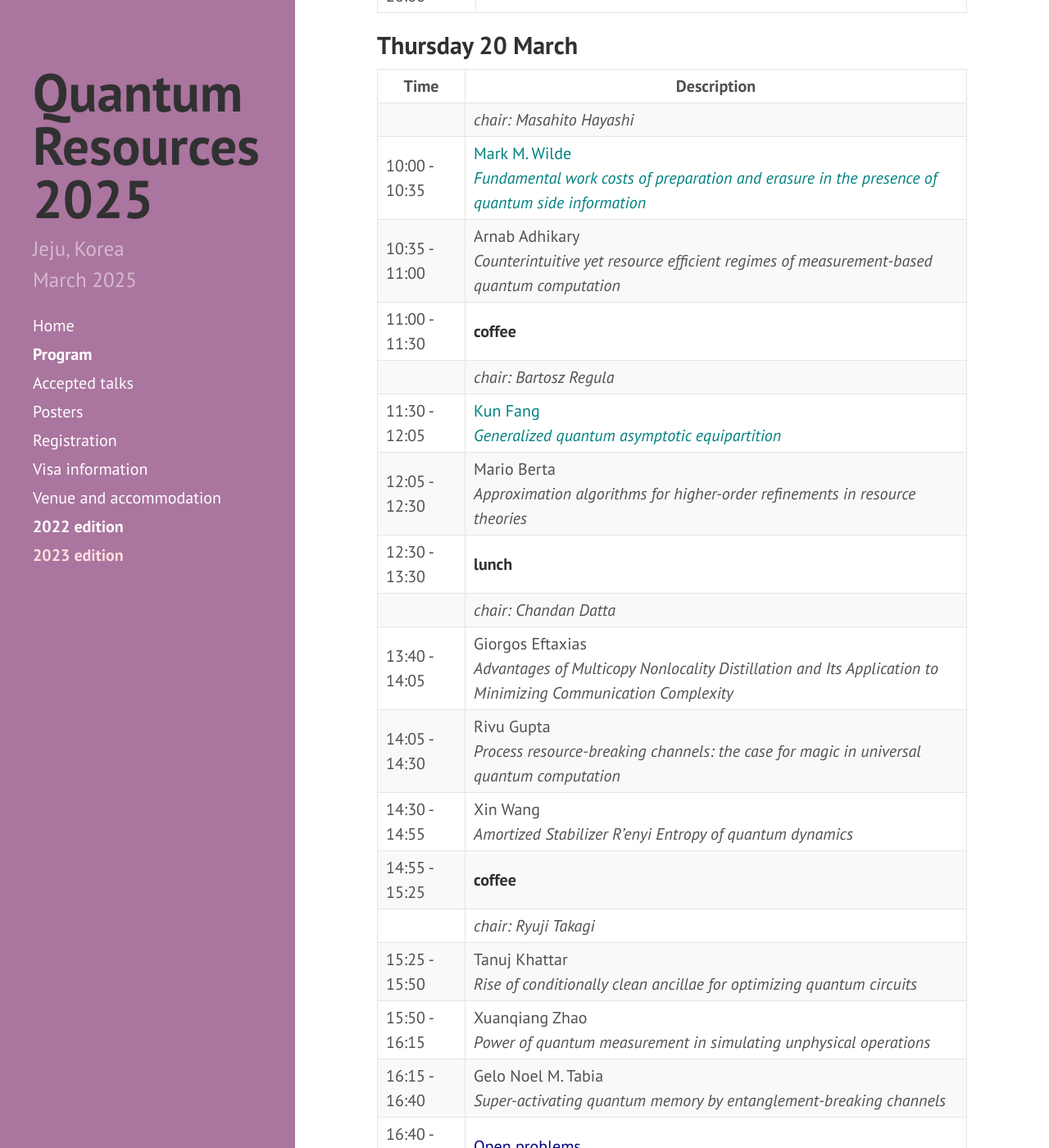
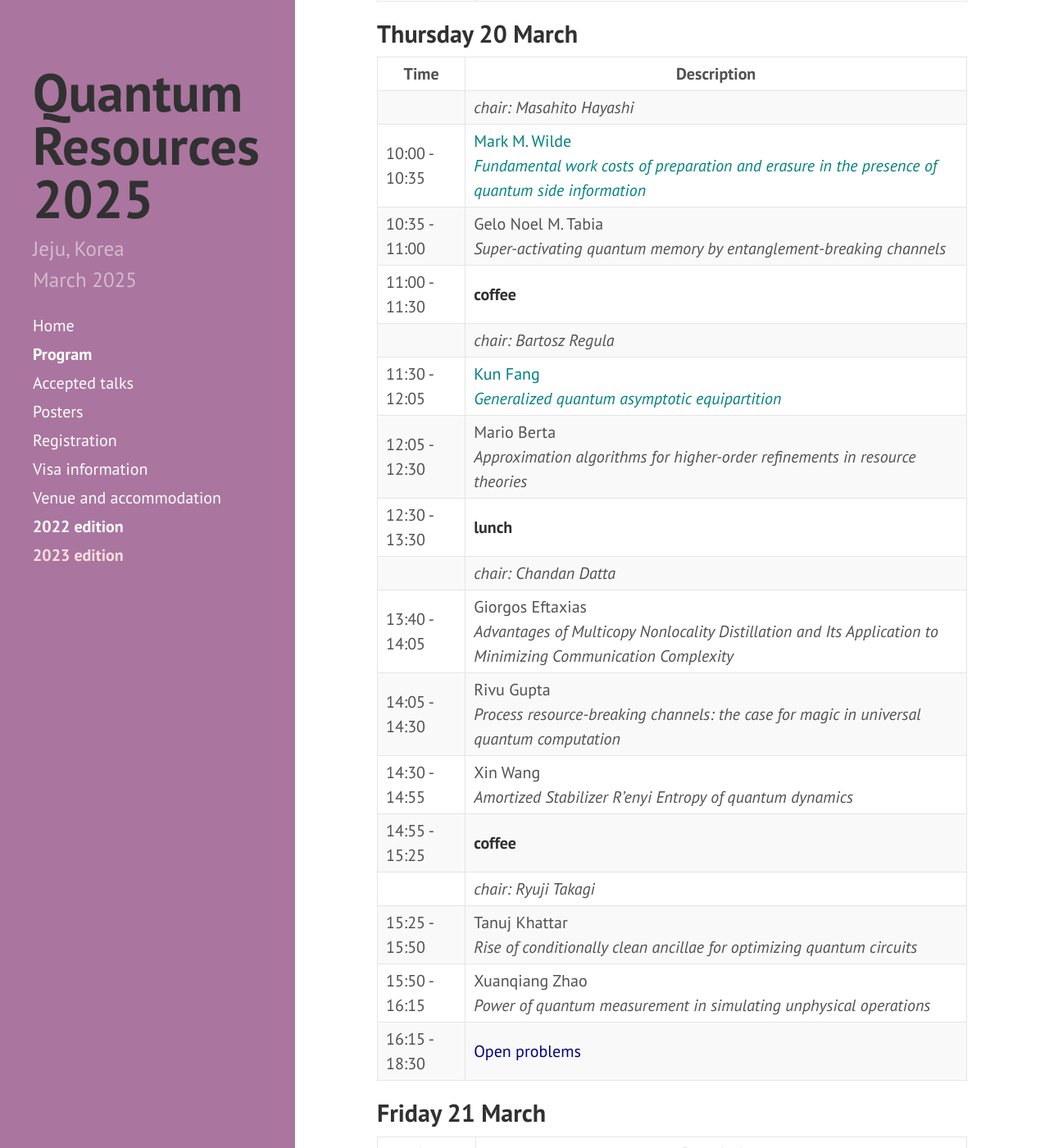
Before and after one commit to yeon-lee/yeon-lee.github.io, a Jekyll site: the page built from program.md, in a window 1280 px wide and 1400 px high, scrolled down 4596 px. Shown: the whole window at 82% size. Built offline with Jekyll 4.4.1, drawn with Linux system fonts in a browser that asks for light colours; nearby versions of some CDN libraries.

Commit message:
Update program.md

```diff
--- a/program.md
+++ b/program.md
@@ -5,7 +5,7 @@ order: 2
 ---
 
 ## Program at a glance
-<img src="Time_table_v3.png" width="750"/>
+<img src="Time_table_v4.png" width="750"/>
 
 ## Monday 17 March
 
@@ -77,7 +77,7 @@ order: 2
 |--- |--- |
 | | *chair: Masahito Hayashi* |
 | 10:00 - 10:35 | <span class="p-contrib"> Mark M. Wilde <br /><i> Fundamental work costs of preparation and erasure in the presence of quantum side information </i></span>                      |
-| 10:35 - 11:00 | Arnab Adhikary <br /><i>Counterintuitive yet resource efficient regimes of measurement-based quantum computation</i> |
+| 10:35 - 11:00 | Gelo Noel M. Tabia <br /><i>Super-activating quantum memory by entanglement-breaking channels</i> |
 | 11:00 - 11:30 | **coffee**                           |
 | | *chair: Bartosz Regula* |
 | 11:30 - 12:05 | <span class="p-contrib"> Kun Fang <br /><i>  Generalized quantum asymptotic equipartition </i></span>                      |
@@ -91,8 +91,7 @@ order: 2
 | | *chair: Ryuji Takagi* |
 | 15:25 - 15:50 | Tanuj Khattar <br /><i>Rise of conditionally clean ancillae for optimizing quantum circuits</i> |
 | 15:50 - 16:15 | Xuanqiang Zhao <br /><i>Power of quantum measurement in simulating unphysical operations</i> |
-| 16:15 - 16:40 | Gelo Noel M. Tabia <br /><i>Super-activating quantum memory by entanglement-breaking channels</i> |
-| 16:40 - 18:30 | <span class="p-invited">Open problems</span> |
+| 16:15 - 18:30 | <span class="p-invited">Open problems</span> |
 
 ## Friday 21 March
 
```
